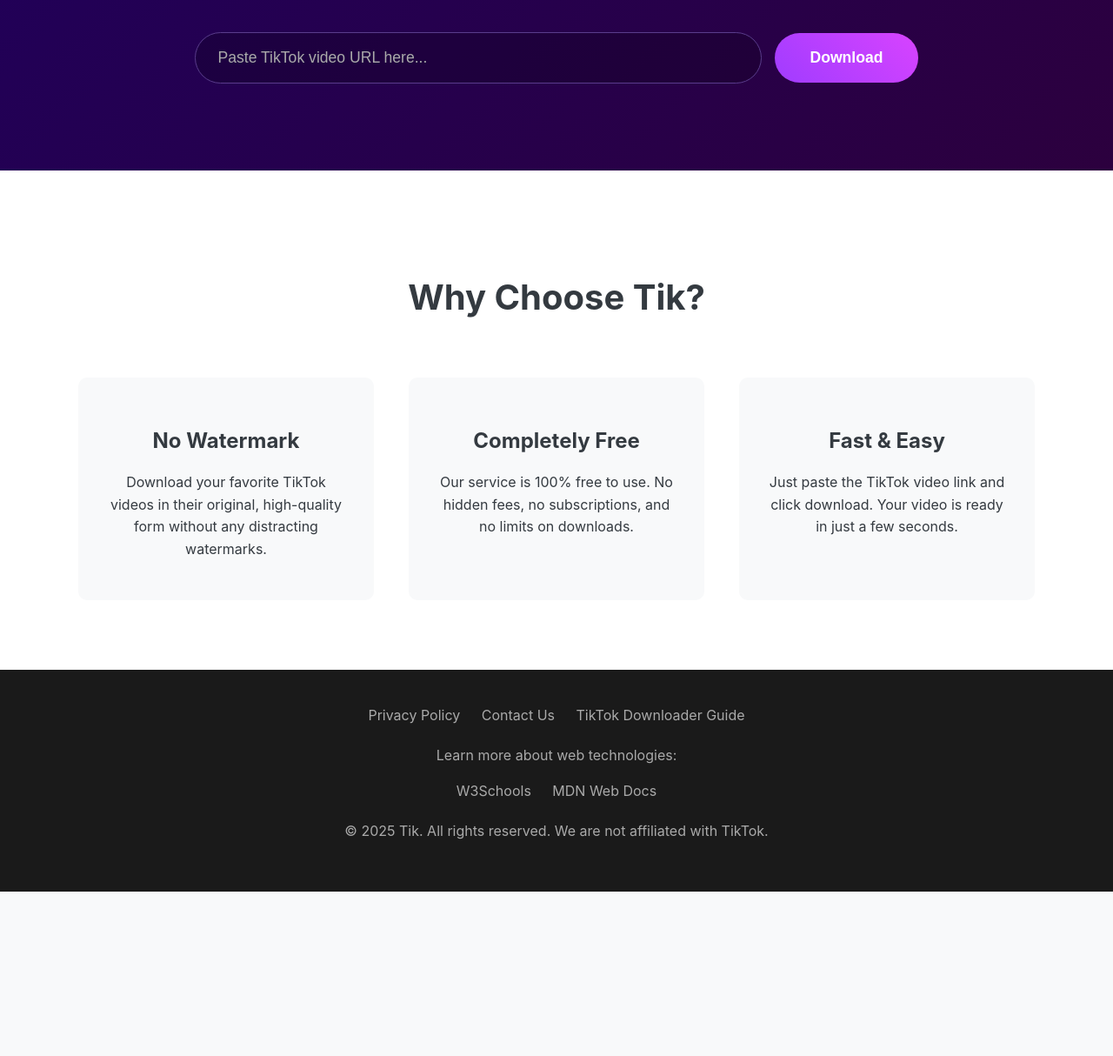
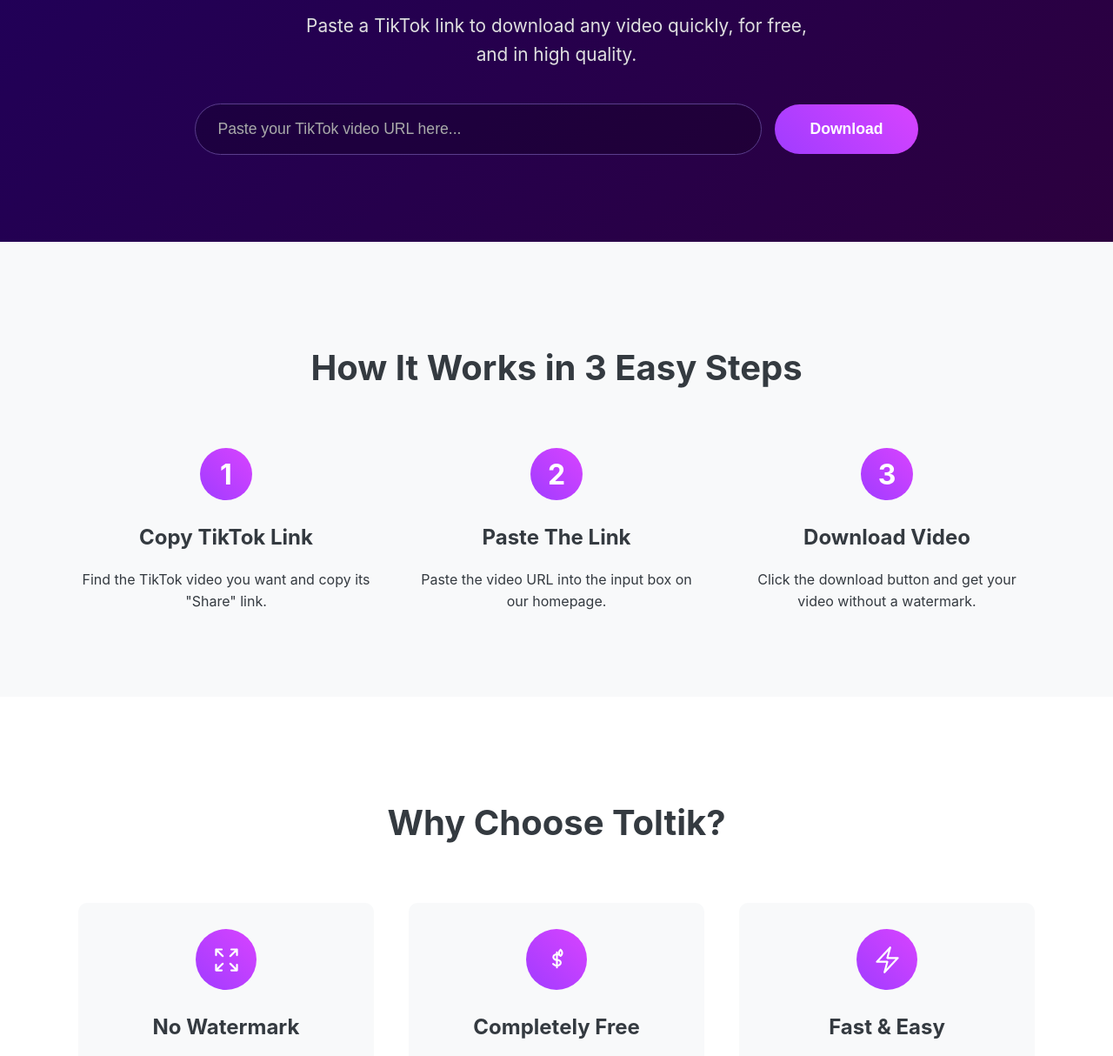
Before and after one commit to redlam10/toltik-downloader, a website: page public/index.html in a window 1280 px wide. Shown: the part 398-1612 px from the top of the page at 87% size. Before the commit the page ends 1423 px from the top, so only its background shows below. Drawn offline with Linux system fonts and the light colour scheme.

Commit message:
Add files via upload

```diff
--- a/public/index.html
+++ b/public/index.html
@@ -3,15 +3,14 @@
 <head>
     <meta charset="UTF-8">
     <meta name="viewport" content="width=device-width, initial-scale=1.0">
-    <title>Tik - Free TikTok Video Downloader Without Watermark</title>
-    <meta name="description" content="Tik is the best free TikTok video downloader. Download any TikTok video quickly and without a watermark. Just paste the URL and get your MP4 video or MP3 audio in seconds.">
+    <title>Toltik - Free TikTok Video Downloader Without Watermark</title>
+    <meta name="description" content="Toltik is the best free TikTok video downloader. Download any TikTok video quickly and without a watermark. Just paste the URL and get your MP4 video or MP3 audio in seconds.">
     <meta name="keywords" content="tiktok video downloader, download tiktok video, tiktok downloader, no watermark, free tiktok downloader">
 
-    <!-- Open Graph Meta Tags for Social Sharing -->
-    <meta property="og:title" content="Tik - Free TikTok Video Downloader">
+    <meta property="og:title" content="Toltik - Free TikTok Video Downloader">
     <meta property="og:description" content="The fastest and easiest way to download TikTok videos without watermarks for free.">
     <meta property="og:image" content="/images/logo.png">
-    <meta property="og:url" content="http://localhost:3000">
+    <meta property="og:url" content="https://www.toltik.com">
     <meta property="og:type" content="website">
 
     <link rel="stylesheet" href="/css/style.css">
@@ -22,8 +21,8 @@
     <header class="navbar">
         <div class="container">
             <a href="/" class="logo">
-    <img src="/images/logo.png" alt="Tik Logo - Download Symbol">
-</a>
+                <img src="/images/logo.png" alt="Toltik Logo">
+            </a>
             <nav>
                 <ul>
                     <li><a href="/">Home</a></li>
@@ -39,10 +38,10 @@
     <main>
         <section class="hero">
             <div class="container">
-                <h1>The Ultimate TikTok Video Downloader</h1>
-                <p class="subtitle">Download any TikTok video without a watermark, for free. Fast, simple, and reliable.</p>
+                <h1>TikTok Video Downloader Without Watermark</h1>
+                <p class="subtitle">Paste a TikTok link to download any video quickly, for free, and in high quality.</p>
                 <form id="download-form">
-                    <input type="text" id="tiktok-url" placeholder="Paste TikTok video URL here..." required>
+                    <input type="text" id="tiktok-url" placeholder="Paste your TikTok video URL here..." required>
                     <button type="submit">Download</button>
                 </form>
                 <div id="loader" class="loader" style="display: none;"></div>
@@ -64,19 +63,55 @@
             </div>
         </section>
 
+        <!-- NOUVELLE SECTION : COMMENT ÇA MARCHE -->
+        <section class="how-it-works-section">
+            <div class="container">
+                <h2>How It Works in 3 Easy Steps</h2>
+                <div class="steps-grid">
+                    <div class="step">
+                        <div class="step-number">1</div>
+                        <h3>Copy TikTok Link</h3>
+                        <p>Find the TikTok video you want and copy its "Share" link.</p>
+                    </div>
+                    <div class="step">
+                        <div class="step-number">2</div>
+                        <h3>Paste The Link</h3>
+                        <p>Paste the video URL into the input box on our homepage.</p>
+                    </div>
+                    <div class="step">
+                        <div class="step-number">3</div>
+                        <h3>Download Video</h3>
+                        <p>Click the download button and get your video without a watermark.</p>
+                    </div>
+                </div>
+            </div>
+        </section>
+
         <section class="features-section">
             <div class="container">
-                <h2>Why Choose Tik?</h2>
+                <h2>Why Choose Toltik?</h2>
                 <div class="features-grid">
                     <div class="feature-item">
+                        <!-- ICÔNE AJOUTÉE -->
+                        <div class="icon-container">
+                            <svg xmlns="http://www.w3.org/2000/svg" fill="none" viewBox="0 0 24 24" stroke-width="1.5" stroke="currentColor"><path stroke-linecap="round" stroke-linejoin="round" d="M3.75 3.75v4.5m0-4.5h4.5m-4.5 0L9 9M3.75 20.25v-4.5m0 4.5h4.5m-4.5 0L9 15M20.25 3.75h-4.5m4.5 0v4.5m0-4.5L15 9m5.25 11.25h-4.5m4.5 0v-4.5m0 4.5L15 15" /></svg>
+                        </div>
                         <h3>No Watermark</h3>
                         <p>Download your favorite TikTok videos in their original, high-quality form without any distracting watermarks.</p>
                     </div>
                     <div class="feature-item">
+                        <!-- ICÔNE AJOUTÉE -->
+                        <div class="icon-container">
+                             <svg xmlns="http://www.w3.org/2000/svg" fill="none" viewBox="0 0 24 24" stroke-width="1.5" stroke="currentColor"><path stroke-linecap="round" stroke-linejoin="round" d="M12 6v12m-3-2.818.879.659c1.171.879 3.07.879 4.242 0 1.172-.879 1.172-2.303 0-3.182C13.536 12.219 12.768 12 12 12c-.725 0-1.45-.22-2.003-.659-1.106-.826-1.106-2.303 0-3.128a2.99 2.99 0 0 1 2.003-.659c.725 0 1.45.22 2.003.659l.879.659m0-4.879a3 3 0 0 1 0 4.879m0-4.879a3 3 0 0 0 0 4.879" /></svg>
+                        </div>
                         <h3>Completely Free</h3>
                         <p>Our service is 100% free to use. No hidden fees, no subscriptions, and no limits on downloads.</p>
                     </div>
                     <div class="feature-item">
+                        <!-- ICÔNE AJOUTÉE -->
+                         <div class="icon-container">
+                            <svg xmlns="http://www.w3.org/2000/svg" fill="none" viewBox="0 0 24 24" stroke-width="1.5" stroke="currentColor"><path stroke-linecap="round" stroke-linejoin="round" d="m3.75 13.5 10.5-11.25L12 10.5h8.25L9.75 21.75 12 13.5H3.75Z" /></svg>
+                        </div>
                         <h3>Fast & Easy</h3>
                         <p>Just paste the TikTok video link and click download. Your video is ready in just a few seconds.</p>
                     </div>
@@ -97,7 +132,7 @@
                 <a href="https://www.w3schools.com" target="_blank" rel="noopener noreferrer">W3Schools</a>
                 <a href="https://developer.mozilla.org" target="_blank" rel="noopener noreferrer">MDN Web Docs</a>
             </div>
-            <p>&copy; 2025 Tik. All rights reserved. We are not affiliated with TikTok.</p>
+            <p>&copy; 2025 Toltik. All rights reserved. We are not affiliated with TikTok.</p>
         </div>
     </footer>
 
```
